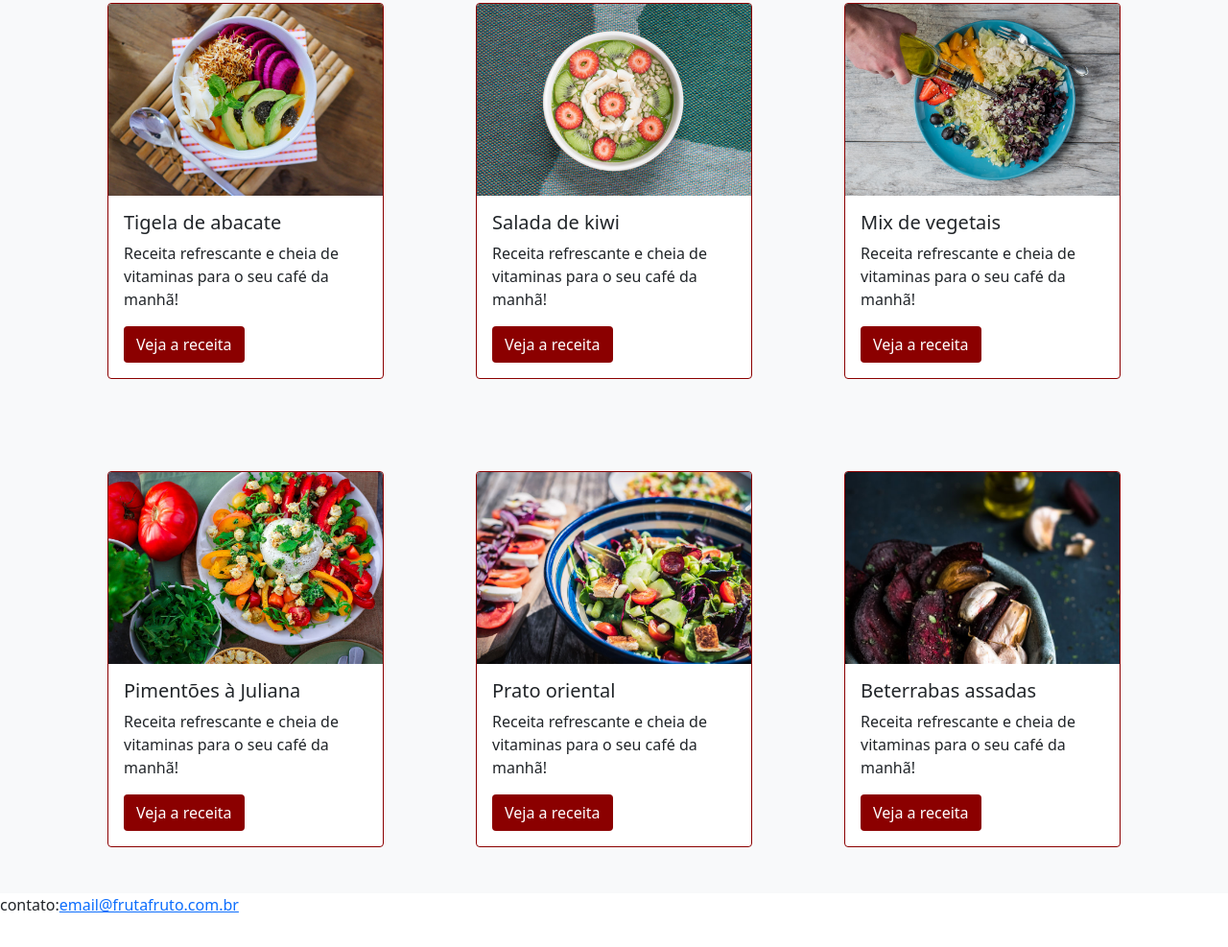
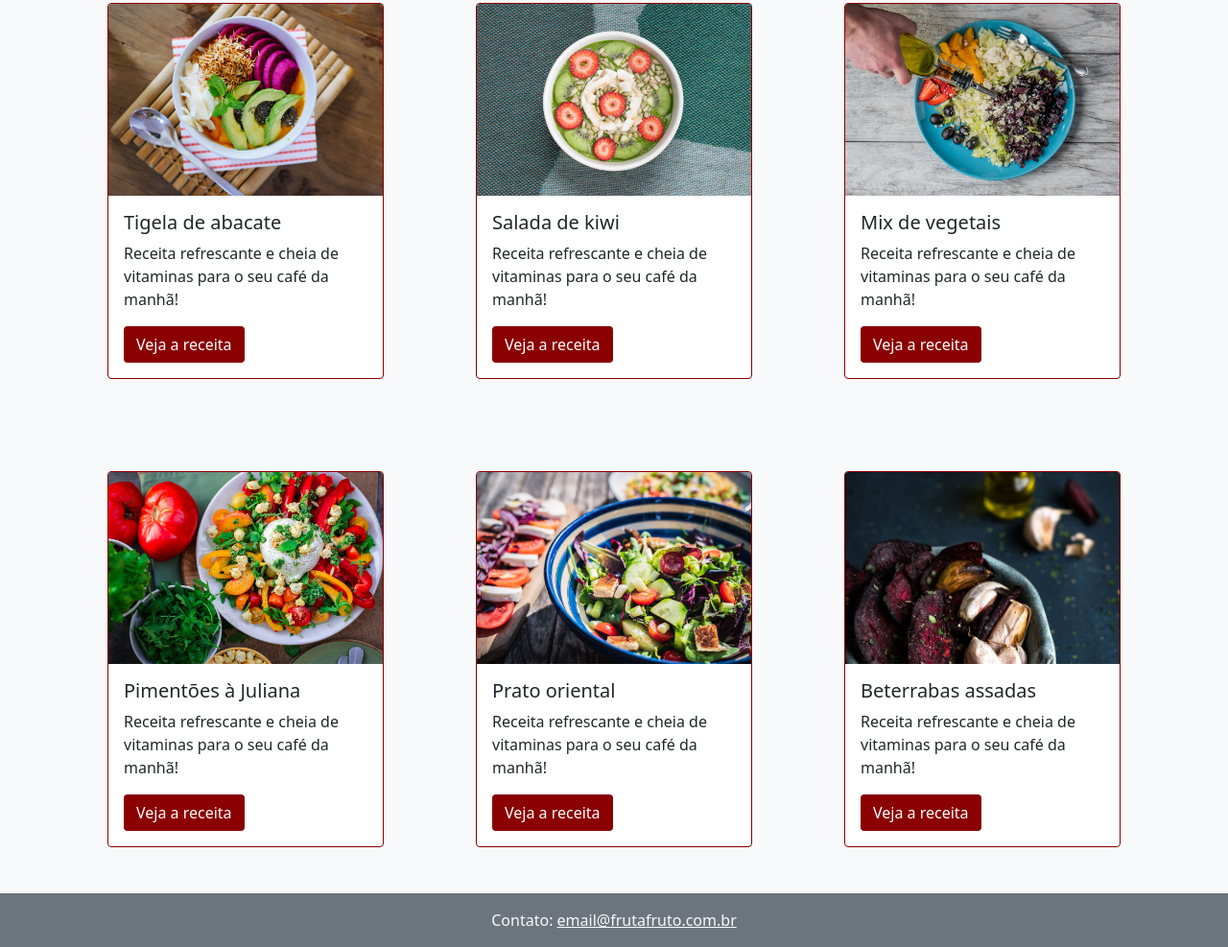
Before and after one commit to larasimmer/landingpage-receitas, a plain HTML site: page index.html in a window 1280 px wide. Shown: the part 637-1624 px from the top of the page at 96% size. Drawn offline with nearby package versions, Linux system fonts and the light colour scheme.

Commit message:
Implementação do footer

```diff
--- a/index.html
+++ b/index.html
@@ -124,6 +124,10 @@
     </section>
   </main>
 
+  <footer class="bg-secondary p-3">
+     <p class="text-light m-0 text-center">Contato: <a class="text-light" href="mailto:email@frutafruto.com.br">email@frutafruto.com.br</a></p>
+  </footer>
+
   <!-- Modal -->
   <div class="modal fade" id="modal-contato" tabindex="-1" aria-labelledby="exampleModalLabel" aria-hidden="true">
     <div class="modal-dialog">
@@ -154,8 +158,6 @@
     </div>
   </div>
 
-  <p>contato:<a href="mailto:email@frutafruto.com.br">email@frutafruto.com.br</a></p>
-
   <script src="https://cdn.jsdelivr.net/npm/bootstrap@5.1.3/dist/js/bootstrap.bundle.min.js" integrity="sha384-ka7Sk0Gln4gmtz2MlQnikT1wXgYsOg+OMhuP+IlRH9sENBO0LRn5q+8nbTov4+1p" crossorigin="anonymous"></script>
 
 </body>
```
